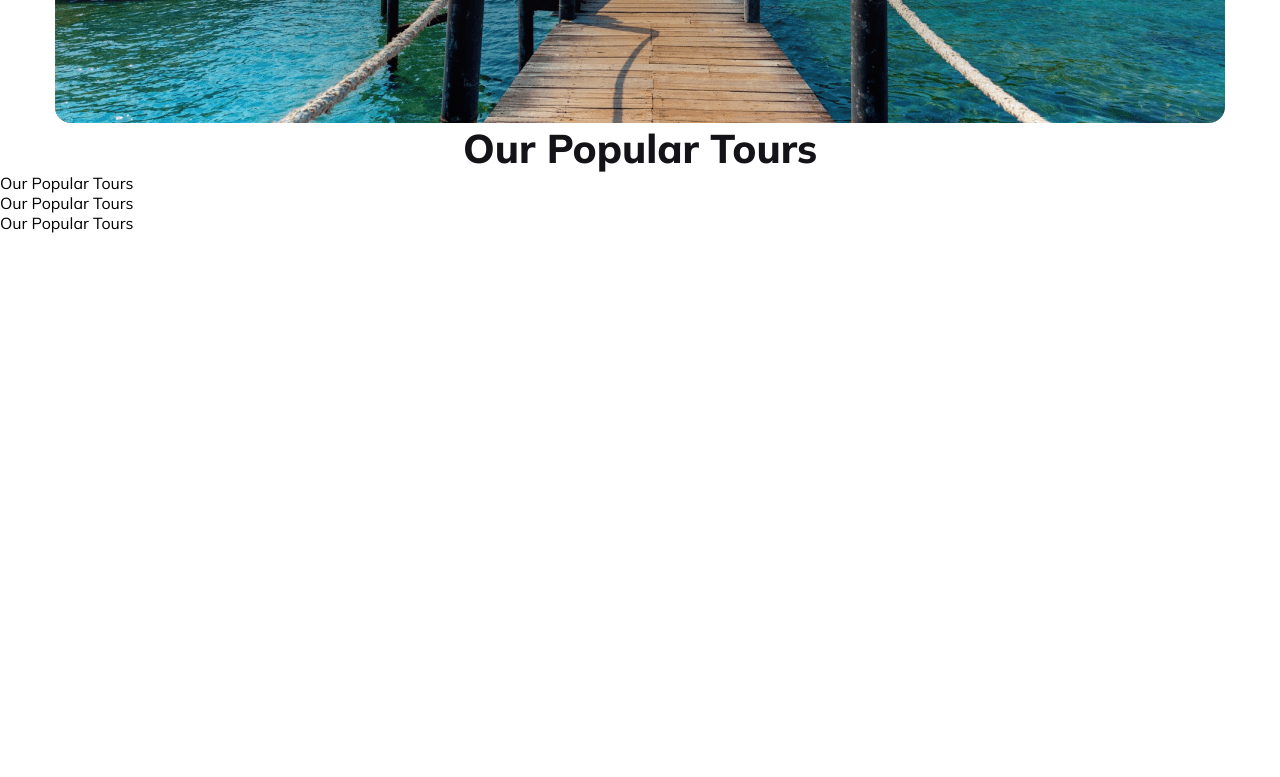
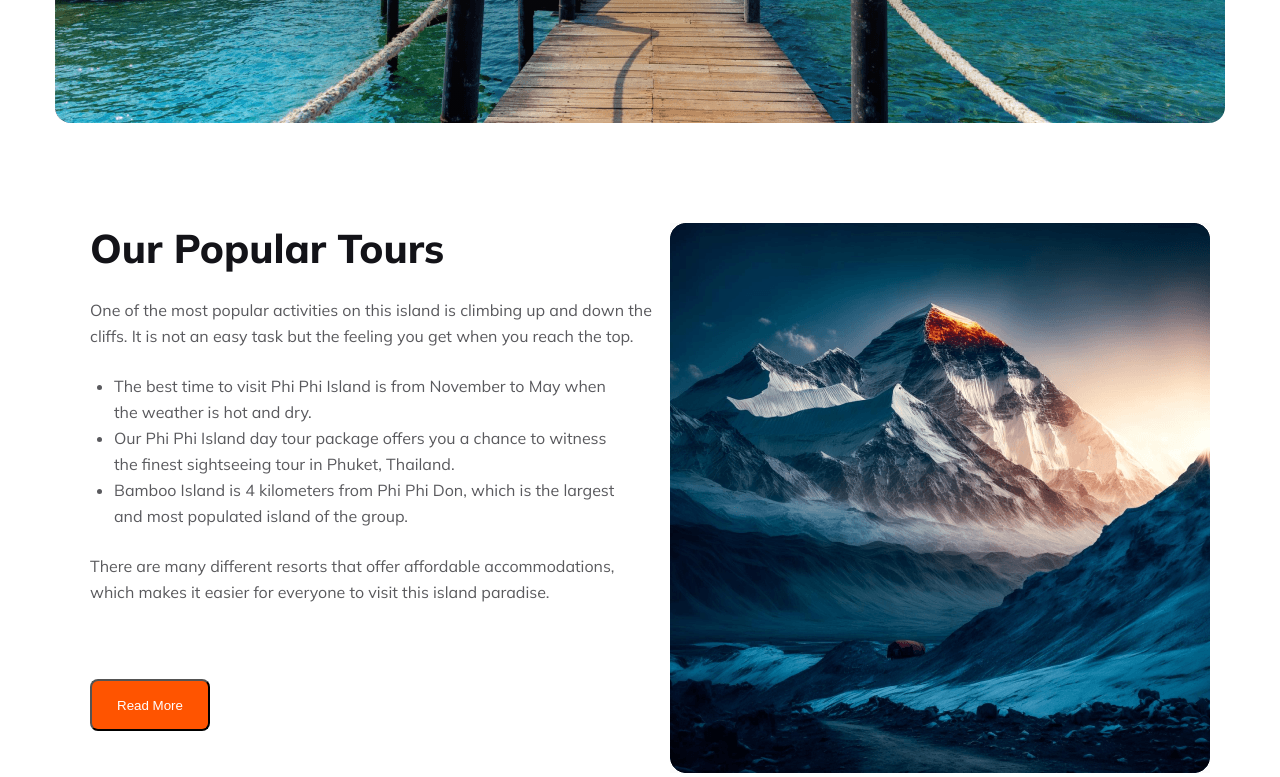
Before and after one commit to emonn1667/PH-Second-Assignment, a plain HTML site: page index.html in a window 1280 px wide. Shown: the part 521-1298 px from the top of the page. Before the commit the page ends 800 px from the top, so only its background shows below. Drawn offline with Linux system fonts and the light colour scheme.

Commit message:
3part done

```diff
--- a/index.html
+++ b/index.html
@@ -40,19 +40,18 @@
 
             <div>
                 <form class="form">
-                    <input type="text" placeholder="Where go" class="inputform">
-                    <select class="inputform">
+                    <input type="text" placeholder="Where go" class="input--form">
+                    <select class="input--form">
                         <option value="#">When</option>
                         <option value="#">10 PM</option>
                         <option value="#">12 AM</option>
                     </select>
-                    <select class="inputform">
+                    <select class="input--form">
                         <option value="#">Select Type</option>
                         <option value="#">Economic</option>
                         <option value="#">First Class</option>
                     </select>
                     <button type="submit" class="inputkk"><i class="fa fa-search">Find Now</i></button>
-
                 </form>
             </div>
         </div>
@@ -60,10 +59,25 @@
         <div class="populartour-container">
             <div class="popular-text">
                 <p class="text1">Our Popular Tours</p>
-                <p class="text2">Our Popular Tours</p>
-                <p class="text3">Our Popular Tours</p>
-                <p class="text4">Our Popular Tours</p>
+                <p class="text2">One of the most popular activities on this island is climbing up and down the cliffs.
+                    It is not an easy task but the feeling you get when you reach the top.</p>
+                <ul class="text3">
+                    <li>The best time to visit Phi Phi Island is from November to May when the weather is hot and dry.
+                    </li>
+                    <li>Our Phi Phi Island day tour package offers you a chance to witness the finest sightseeing tour
+                        in Phuket, Thailand.</li>
+                    <li>Bamboo Island is 4 kilometers from Phi Phi Don, which is the largest and most populated island
+                        of the group.</li>
+                </ul>
+                <p class="text4">There are many different resorts that offer affordable accommodations, which makes it
+                    easier for everyone to visit this island paradise.</p>
+                <button class="btn-readMore">Read More</button>
             </div>
+
+            <div class="popular-image">
+                <img src="./images/Rectangle 4.png" alt="Hill Image">
+            </div>
+
         </div>
 
     </main>
--- a/style.css
+++ b/style.css
@@ -129,7 +129,7 @@ header {
   background: rgba(255, 255, 255, 0.3);
 }
 
-.inputform {
+.input--form {
   width: 174px;
   height: 52px;
   flex-shrink: 0;
@@ -137,7 +137,7 @@ header {
   background: #fff;
 }
 
-.inputff {
+.input--form {
   width: 174px;
   height: 52px;
   flex-shrink: 0;
@@ -161,10 +161,81 @@ header {
 
 .text1 {
   color: #131318;
-  text-align: center;
   font-family: Mulish;
   font-size: 40px;
   font-style: normal;
   font-weight: 800;
   line-height: normal;
+  padding-bottom: 24px;
 }
+
+.text2 {
+  width: 577px;
+  color: rgba(19, 19, 24, 0.7);
+  font-family: Mulish;
+  font-size: 16px;
+  font-style: normal;
+  font-weight: 400;
+  line-height: 26px; /* 162.5% */
+  padding-bottom: 24px;
+}
+
+.text3 {
+  width: 525px;
+  color: rgba(19, 19, 24, 0.7);
+  font-family: Mulish;
+  font-size: 16px;
+  font-style: normal;
+  font-weight: 400;
+  line-height: 26px; /* 162.5% */
+  padding-left: 24px;
+}
+
+.text4 {
+  width: 530px;
+  color: #5a5a5d;
+  font-family: Mulish;
+  font-size: 16px;
+  font-style: normal;
+  font-weight: 400;
+  line-height: 26px; /* 162.5% */
+  padding-top: 24px;
+  padding-bottom: 74px;
+}
+
+.btn-readMore {
+  width: 120px;
+  height: 52px;
+  flex-shrink: 0;
+  border-radius: 8px;
+  background: #ff5400;
+  color: #ffff;
+}
+
+.populartour-container {
+  margin-top: 100px;
+  margin: auto;
+  width: 1140px;
+  display: flex;
+  justify-content: space-between;
+}
+
+.popular-text {
+  padding-left: 20px;
+  margin-top: 100px;
+  flex-shrink: 0;
+  text-align: left;
+  display: flex;
+  flex-direction: column;
+  align-items: flex-start;
+}
+
+.popular-image {
+  margin-top: 100px;
+}
+
+.popular-image img {
+  width: 540px;
+  height: 550px;
+  flex-shrink: 0;
+}
```
